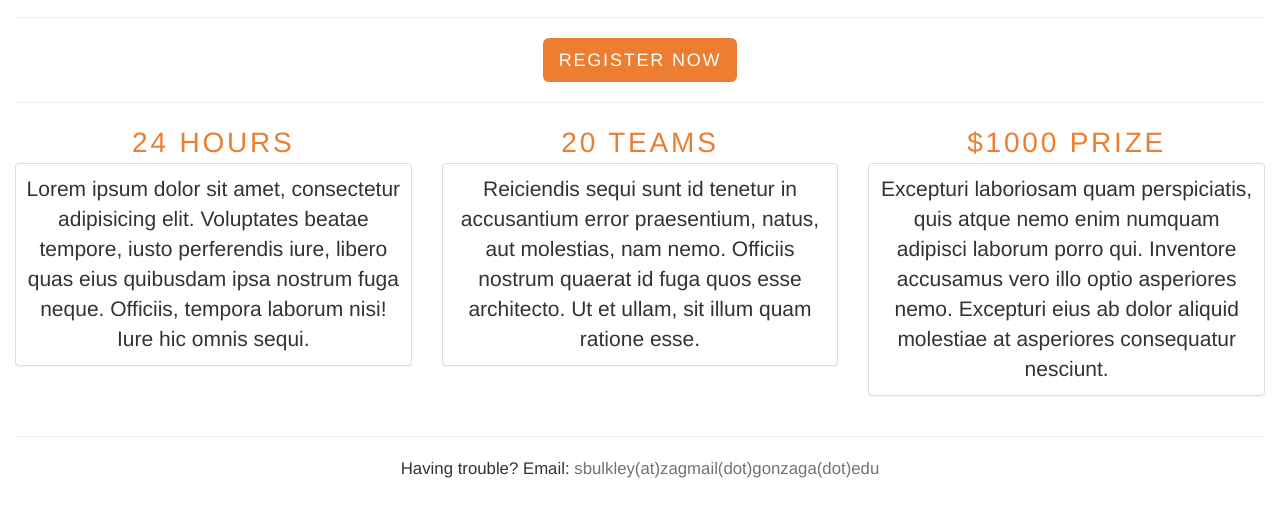
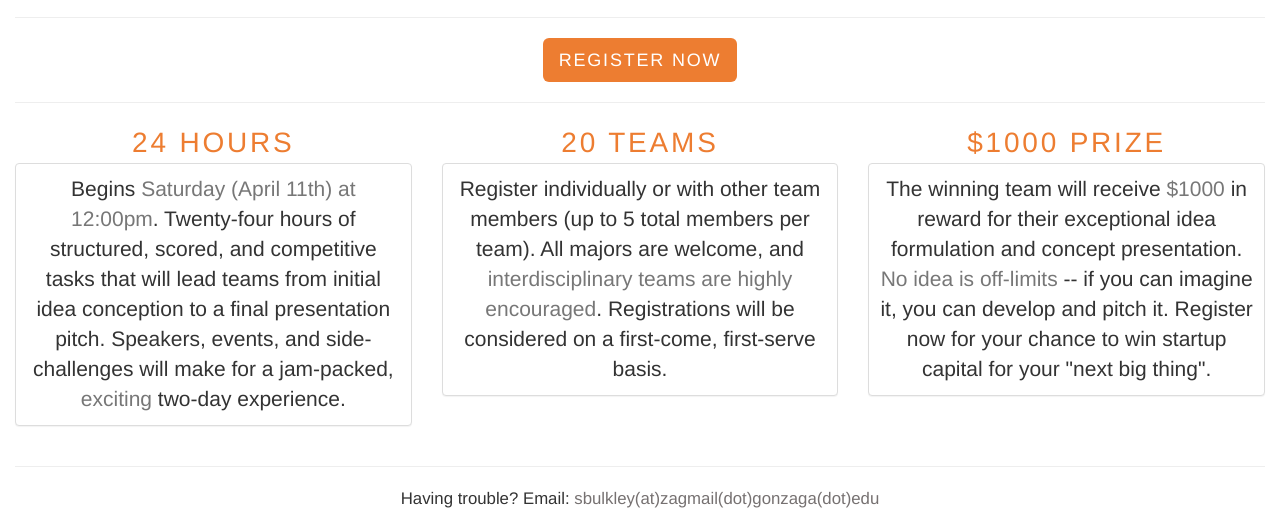
Before and after one commit to innovention/innovention.github.io, a plain HTML site: page index.html in a window 1280 px wide. Shown: the part 419-950 px from the top of the page. Before the commit the page ends 920 px from the top, so only its background shows below. Drawn offline with Linux system fonts and the light colour scheme.

Commit message:
updated verbiage

```diff
--- a/index.html
+++ b/index.html
@@ -60,7 +60,7 @@
                         24 HOURS
                     </div>
                     <div class="panel panel-default">
-Lorem ipsum dolor sit amet, consectetur adipisicing elit. Voluptates beatae tempore, iusto perferendis iure, libero quas eius quibusdam ipsa nostrum fuga neque. Officiis, tempora laborum nisi! Iure hic omnis sequi.
+Begins <span class="text-muted">Saturday (April 11th) at 12:00pm</span>. Twenty-four hours of structured, scored, and competitive tasks that will lead teams from initial idea conception to a final presentation pitch. Speakers, events, and side-challenges will make for a jam-packed, <span class="text-muted">exciting</span> two-day experience.
                     </div>
                 </div>
                 <div class="col-xl-4 xol-lg-4 col-md-4 col-sm-4 col-xs-12">
@@ -68,7 +68,7 @@ Lorem ipsum dolor sit amet, consectetur adipisicing elit. Voluptates beatae temp
                         20 TEAMS
                     </div>
                     <div class="panel panel-default">
-Reiciendis sequi sunt id tenetur in accusantium error praesentium, natus, aut molestias, nam nemo. Officiis nostrum quaerat id fuga quos esse architecto. Ut et ullam, sit illum quam ratione esse.
+Register individually or with other team members (up to 5 total members per team). All majors are welcome, and <span class="text-muted">interdisciplinary teams are highly encouraged</span>. Registrations will be considered on a first-come, first-serve basis.
                     </div>
                 </div>
                 <div class="col-xl-4 xol-lg-4 col-md-4 col-sm-4 col-xs-12">
@@ -76,23 +76,10 @@ Reiciendis sequi sunt id tenetur in accusantium error praesentium, natus, aut mo
                         $1000 PRIZE
                     </div>
                     <div class="panel panel-default">
-Excepturi laboriosam quam perspiciatis, quis atque nemo enim numquam adipisci laborum porro qui. Inventore accusamus vero illo optio asperiores nemo. Excepturi eius ab dolor aliquid molestiae at asperiores consequatur nesciunt.
+                        The winning team will receive <span class="text-muted">$1000</span> in reward for their exceptional idea formulation and concept presentation. <span class="text-muted">No idea is off-limits</span> -- if you can imagine it, you can develop and pitch it. Register now for your chance to win startup capital for your "next big thing".
                     </div>
                 </div>
             </div>
-
-            <!--
-            <form id="input-form" action="" method="POST" target="no-target">
-                <input id="input-name" placeholder="Name" name="entry.448718218">
-                <input id="input-email" placeholder="Email" name="entry.1117649756">
-                <input id="input-phone" placeholder="Phone" name="entry.2065473022">
-                <input id="input-tm1" placeholder="Team Member (1)" name="entry.1740044628">
-                <input id="input-tm2" placeholder="Team Member (2)" name="entry.1578468951">
-                <input id="input-tm3" placeholder="Team Member (3)" name="entry.761163052">
-                <input id="input-tm4" placeholder="Team Member (4)" name="entry.1132157167">
-                <button id="form-submit" type="submit">SUBMIT</button>
-            </form>
-            -->
 
             <hr></hr>
 
@@ -180,7 +167,6 @@ Excepturi laboriosam quam perspiciatis, quis atque nemo enim numquam adipisci la
             var inputTM2 = $('#inputTM2').val();
             var inputTM3 = $('#inputTM3').val();
             var inputTM4 = $('#inputTM4').val();
-            //var baseURL = 'https://docs.google.com/forms/d/18LD6ueL10_lLVAKpDgfmLpUBlzoRFEZSoMod57MXfH0/formResponse?entry.1000000=';
             var baseURL = 'https://docs.google.com/forms/d/1S_NmrDyeeRf6mIJMGxOvik4Z38Y033T9GoHNJ4Z9YxY/formResponse?'
                 + "entry.448718218=" + inputName + "&"
                 + "entry.1117649756=" + inputEmail + "&"
--- a/styles.less
+++ b/styles.less
@@ -61,7 +61,7 @@
     padding: 0.5em;
     text-align: center;
     font-size: 1.5em;
-    font-weight: 100;
+    font-weight: 200;
 }
 
 #date {
```
Also changed, not shown: css/styles.css.
